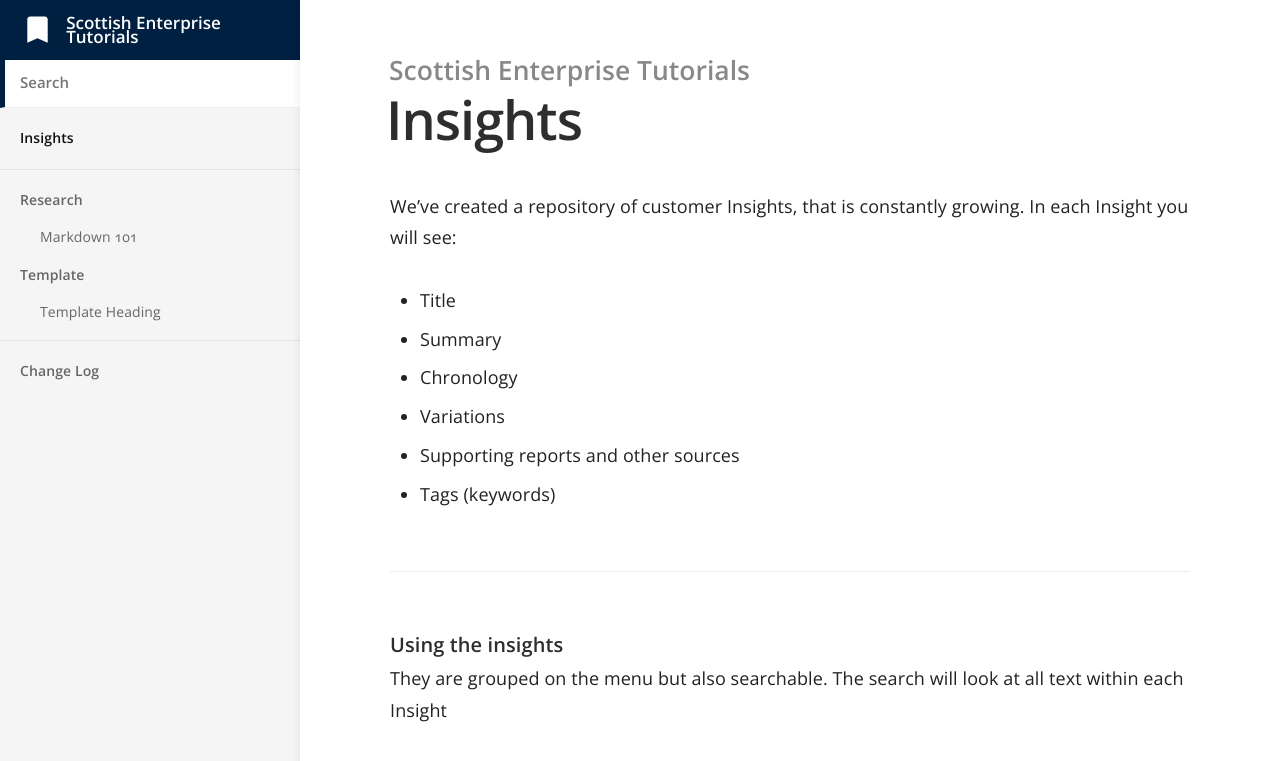
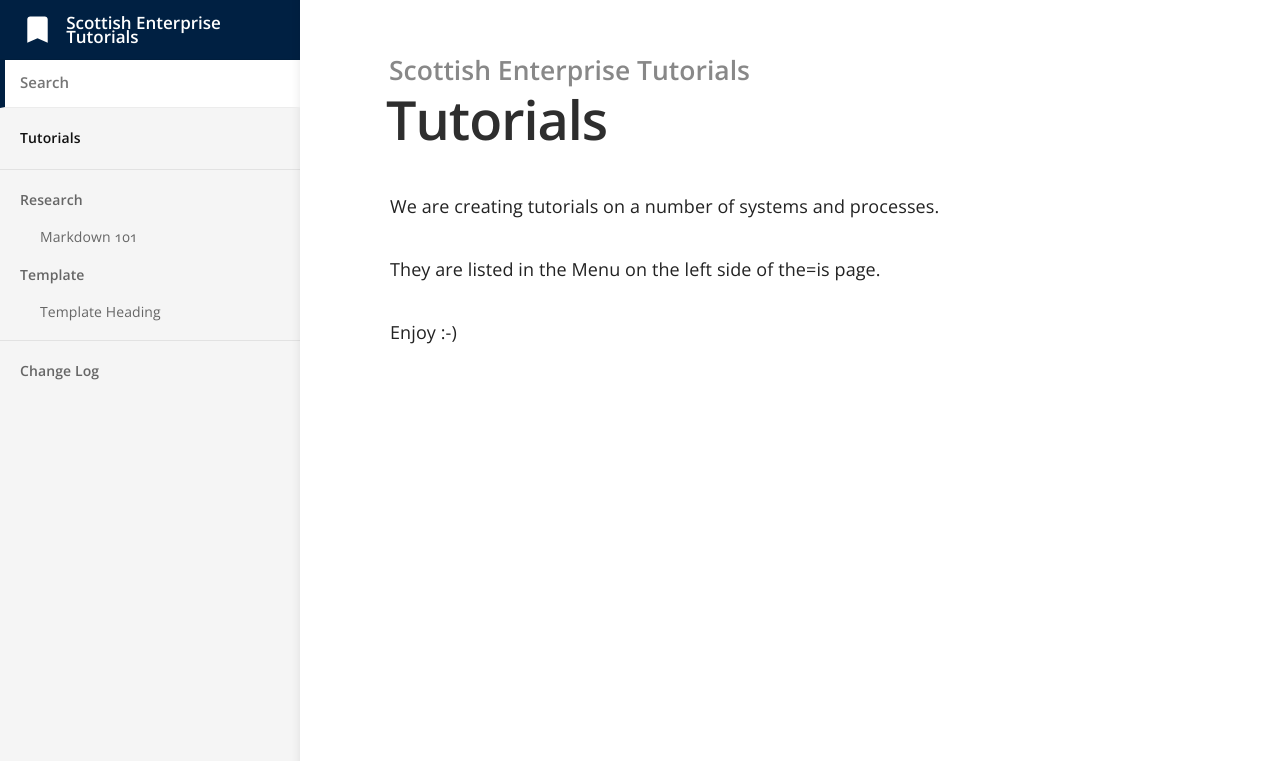
Before and after one commit to scotentSD/Tutorials, a Jekyll site: the page built from index.md, in a window 1280 px wide. Shown: the top 761 px of the page. Built offline with Jekyll 4.4.1, drawn with Linux system fonts in a browser that asks for light colours.

Commit message:
Update index.md
mk

```diff
--- a/index.md
+++ b/index.md
@@ -1,14 +1,8 @@
 ---
-title: Insights
+title: Tutorials
 ---
-We’ve created a repository of customer Insights, that is constantly growing.
-In each Insight you will see:
-- Title
-- Summary
-- Chronology
-- Variations
-- Supporting reports and other sources
-- Tags (keywords)
+We are creating tutorials on a number of systems and processes.
 
-### Using the insights
-They are grouped on the menu but also searchable. The search will look at all text within each Insight
+They are listed in the Menu on the left side of the=is page.
+
+Enjoy :-)
```
